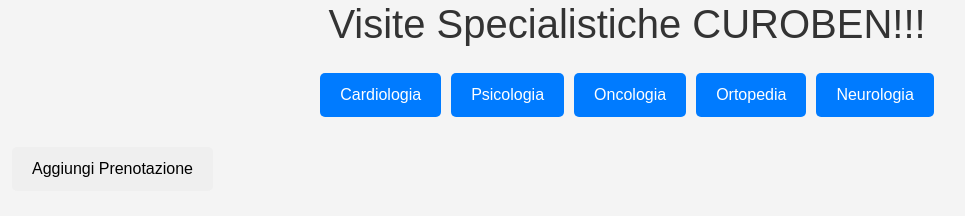
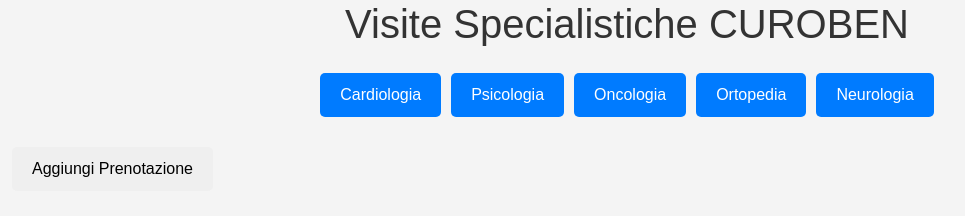
Before and after one commit to blondones/5C_BianchinBrambilla_CentroVisiteSpecialistiche, a website with bundled scripts: page index.html in a window 1280 px wide. Shown: the whole page, without its empty margins (13-978 px from the left). Built offline with nearby package versions, Linux system fonts and the light colour scheme; files whose address does not match are found by name.

Commit message:
form migliorata 1.1

```diff
--- a/index.html
+++ b/index.html
@@ -13,7 +13,7 @@
   </head>
   <body>
 
-    <h1>Visite Specialistiche CUROBEN!!!</h1>
+    <h1>Visite Specialistiche CUROBEN</h1>
 
     <div id = "buttonsDiv"></div>
     <div id = "tableDiv"></div>
--- a/modale.js
+++ b/modale.js
@@ -81,6 +81,7 @@ const createForm = (parentElement) => {
                   if (modal) {
                     modal.hide();
                   }
+
                 } else {
                   console.error("Errore durante il salvataggio della prenotazione.");
                   messaggio.innerText = "Errore durante il salvataggio della prenotazione.";
```
